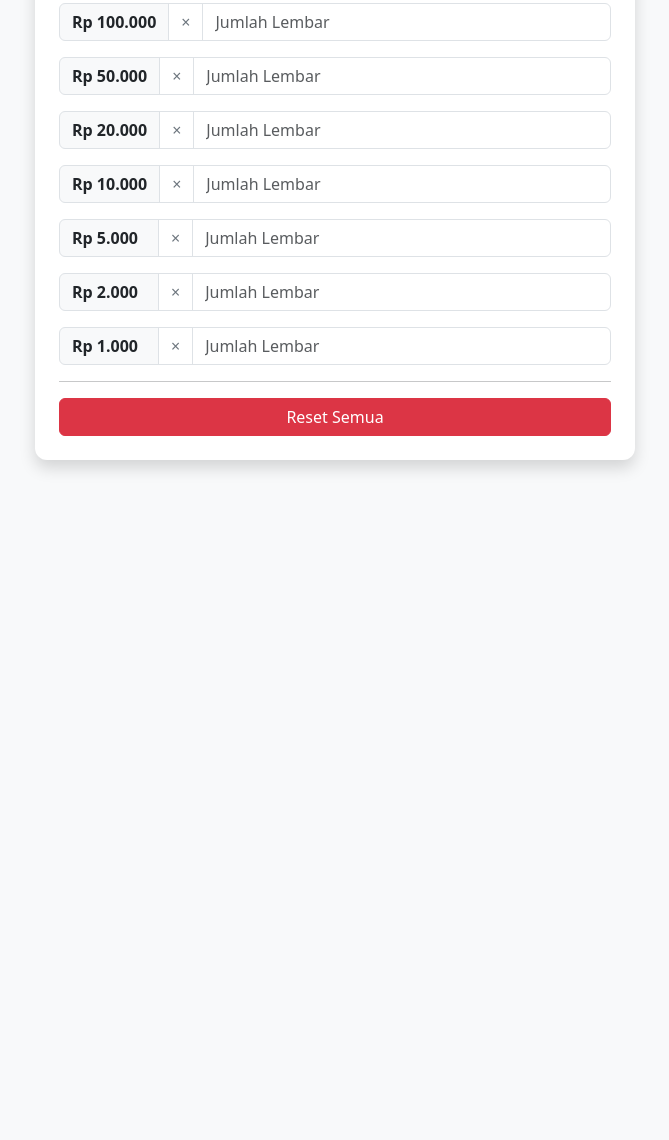
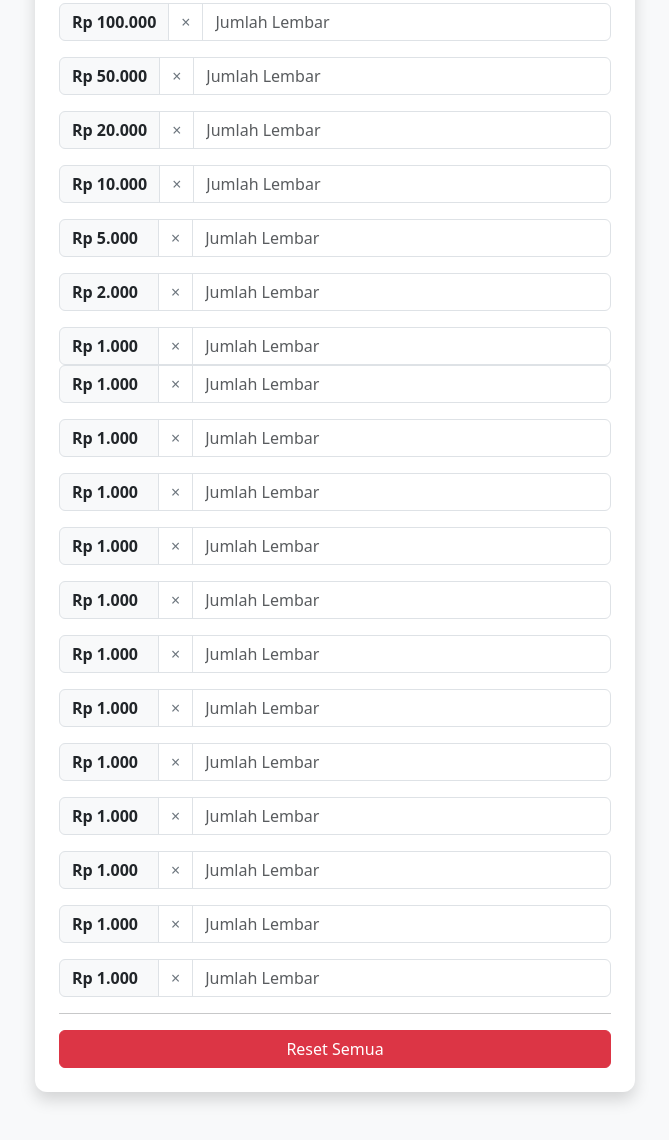
Before and after one commit to ansarrrrr/Kalkulator-Uang, a plain HTML site: page index.html in a window 1280 px wide. Shown: the part 243-1383 px from the top of the page, without its empty margins (305-974 px from the left). Before the commit the page ends 800 px from the top, so only its background shows below. Drawn offline with nearby package versions, Linux system fonts and the light colour scheme; some packages are replaced by stand-ins of ours; a script that the page names is missing.

Commit message:
ngetes bentar

```diff
--- a/index.html
+++ b/index.html
@@ -123,6 +123,90 @@
                         <button class="btn btn-outline-secondary btn-clear" type="button">×</button>
                         <input type="number" class="form-control uang" data-nilai="1000" inputmode="numeric" placeholder="Jumlah Lembar">
                     </div>
+                    <div class="mb-3">
+                    <div class="input-group">
+                        <span class="input-group-text">Rp 1.000</span>
+                        <button class="btn btn-outline-secondary btn-clear" type="button">×</button>
+                        <input type="number" class="form-control uang" data-nilai="1000" inputmode="numeric" placeholder="Jumlah Lembar">
+                    </div>
+                </div>
+                    <div class="mb-3">
+                    <div class="input-group">
+                        <span class="input-group-text">Rp 1.000</span>
+                        <button class="btn btn-outline-secondary btn-clear" type="button">×</button>
+                        <input type="number" class="form-control uang" data-nilai="1000" inputmode="numeric" placeholder="Jumlah Lembar">
+                    </div>
+                </div>
+                    <div class="mb-3">
+                    <div class="input-group">
+                        <span class="input-group-text">Rp 1.000</span>
+                        <button class="btn btn-outline-secondary btn-clear" type="button">×</button>
+                        <input type="number" class="form-control uang" data-nilai="1000" inputmode="numeric" placeholder="Jumlah Lembar">
+                    </div>
+                </div>
+                    <div class="mb-3">
+                    <div class="input-group">
+                        <span class="input-group-text">Rp 1.000</span>
+                        <button class="btn btn-outline-secondary btn-clear" type="button">×</button>
+                        <input type="number" class="form-control uang" data-nilai="1000" inputmode="numeric" placeholder="Jumlah Lembar">
+                    </div>
+                </div>
+                    <div class="mb-3">
+                    <div class="input-group">
+                        <span class="input-group-text">Rp 1.000</span>
+                        <button class="btn btn-outline-secondary btn-clear" type="button">×</button>
+                        <input type="number" class="form-control uang" data-nilai="1000" inputmode="numeric" placeholder="Jumlah Lembar">
+                    </div>
+                </div>
+                    <div class="mb-3">
+                    <div class="input-group">
+                        <span class="input-group-text">Rp 1.000</span>
+                        <button class="btn btn-outline-secondary btn-clear" type="button">×</button>
+                        <input type="number" class="form-control uang" data-nilai="1000" inputmode="numeric" placeholder="Jumlah Lembar">
+                    </div>
+                </div>
+                    <div class="mb-3">
+                    <div class="input-group">
+                        <span class="input-group-text">Rp 1.000</span>
+                        <button class="btn btn-outline-secondary btn-clear" type="button">×</button>
+                        <input type="number" class="form-control uang" data-nilai="1000" inputmode="numeric" placeholder="Jumlah Lembar">
+                    </div>
+                </div>
+                    <div class="mb-3">
+                    <div class="input-group">
+                        <span class="input-group-text">Rp 1.000</span>
+                        <button class="btn btn-outline-secondary btn-clear" type="button">×</button>
+                        <input type="number" class="form-control uang" data-nilai="1000" inputmode="numeric" placeholder="Jumlah Lembar">
+                    </div>
+                </div>
+                    <div class="mb-3">
+                    <div class="input-group">
+                        <span class="input-group-text">Rp 1.000</span>
+                        <button class="btn btn-outline-secondary btn-clear" type="button">×</button>
+                        <input type="number" class="form-control uang" data-nilai="1000" inputmode="numeric" placeholder="Jumlah Lembar">
+                    </div>
+                </div>
+                    <div class="mb-3">
+                    <div class="input-group">
+                        <span class="input-group-text">Rp 1.000</span>
+                        <button class="btn btn-outline-secondary btn-clear" type="button">×</button>
+                        <input type="number" class="form-control uang" data-nilai="1000" inputmode="numeric" placeholder="Jumlah Lembar">
+                    </div>
+                </div>
+                    <div class="mb-3">
+                    <div class="input-group">
+                        <span class="input-group-text">Rp 1.000</span>
+                        <button class="btn btn-outline-secondary btn-clear" type="button">×</button>
+                        <input type="number" class="form-control uang" data-nilai="1000" inputmode="numeric" placeholder="Jumlah Lembar">
+                    </div>
+                </div>
+                    <div class="mb-3">
+                    <div class="input-group">
+                        <span class="input-group-text">Rp 1.000</span>
+                        <button class="btn btn-outline-secondary btn-clear" type="button">×</button>
+                        <input type="number" class="form-control uang" data-nilai="1000" inputmode="numeric" placeholder="Jumlah Lembar">
+                    </div>
+                </div>
                 </div>
             </div>
 
@@ -226,4 +310,5 @@
 </script>
 
 </body>
+
 </html>
```
